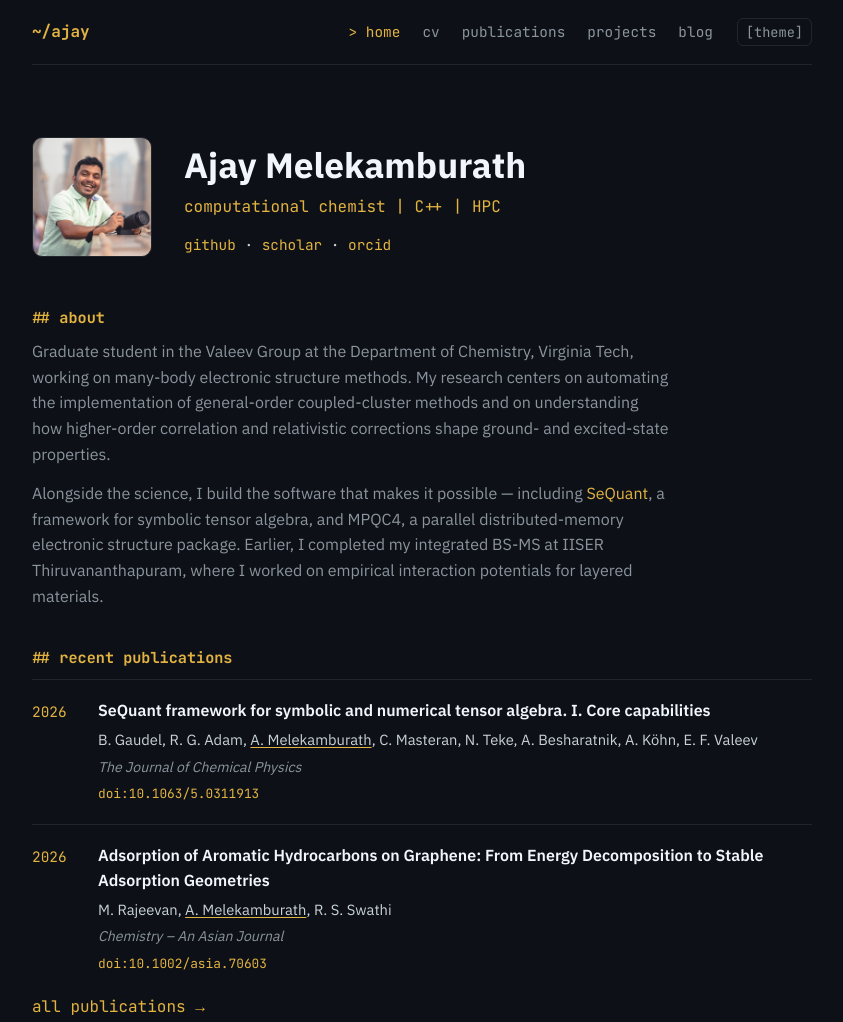
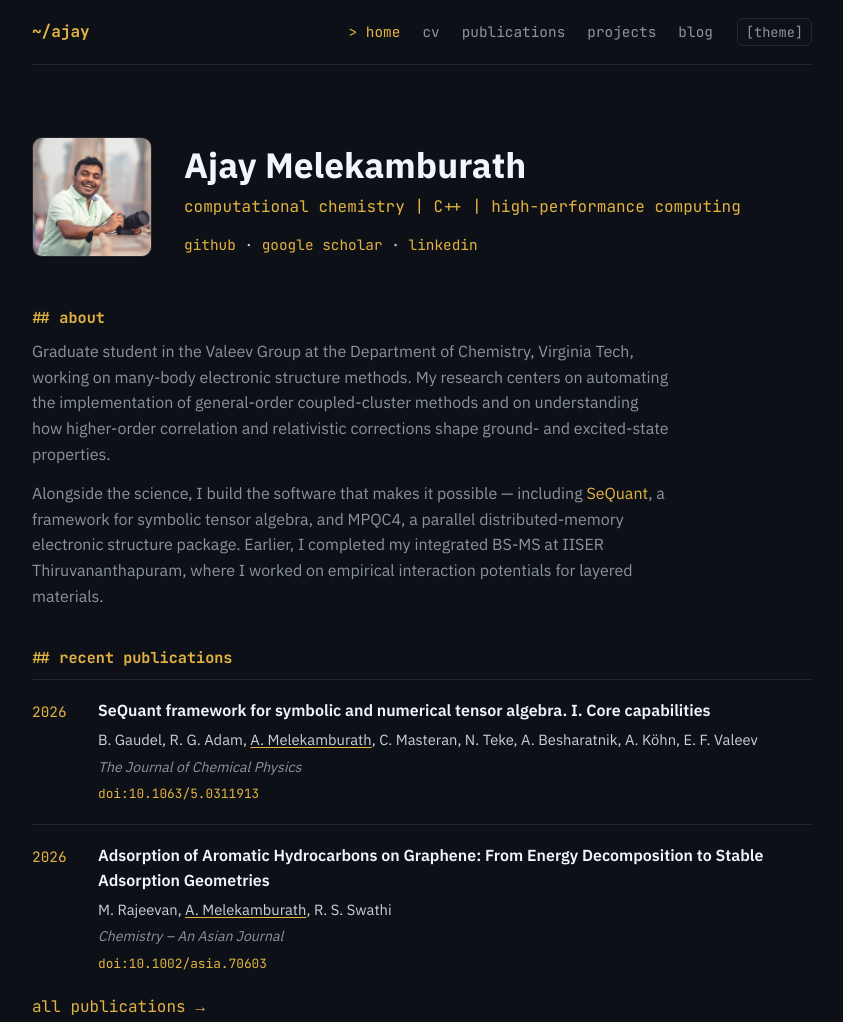
Before and after one commit to ajay-mk/ajay-mk.github.io, an Astro site: page / in a window 1280 px wide. Shown: the top 1022 px of the page, without its empty margins (218-1061 px from the left). Built offline with nearby package versions, Linux system fonts and the light colour scheme; Astro itself is replaced by a stand-in of ours.

Commit message:
content: expand tagline wording; hero links to github/google scholar/linkedin

```diff
--- a/src/config.ts
+++ b/src/config.ts
@@ -1,7 +1,7 @@
 export const site = {
   name: 'Ajay Melekamburath',
   brand: 'ajay',
-  role: 'computational chemist | C++ | HPC',
+  role: 'computational chemistry | C++ | high-performance computing',
   bio: 'Graduate student in the Valeev Group at Virginia Tech, working on many-body electronic structure methods and the scientific software behind them.',
   orcidId: '0000-0002-0079-5443',
   email: '', // optional: set to render a contact link
--- a/src/pages/index.astro
+++ b/src/pages/index.astro
@@ -14,9 +14,8 @@ const recent = (pubsData as Publication[]).slice(0, 2);
       <p class="role mono">{site.role}</p>
       <p class="links mono">
         <a href={site.socials.github}>github</a> ·
-        <a href={site.socials.scholar}>scholar</a> ·
-        <a href={site.socials.orcid}>orcid</a>
-        {site.email && <>· <a href={`mailto:${site.email}`}>email</a></>}
+        <a href={site.socials.scholar}>google scholar</a> ·
+        <a href={site.socials.linkedin}>linkedin</a>
       </p>
     </div>
   </section>
```
